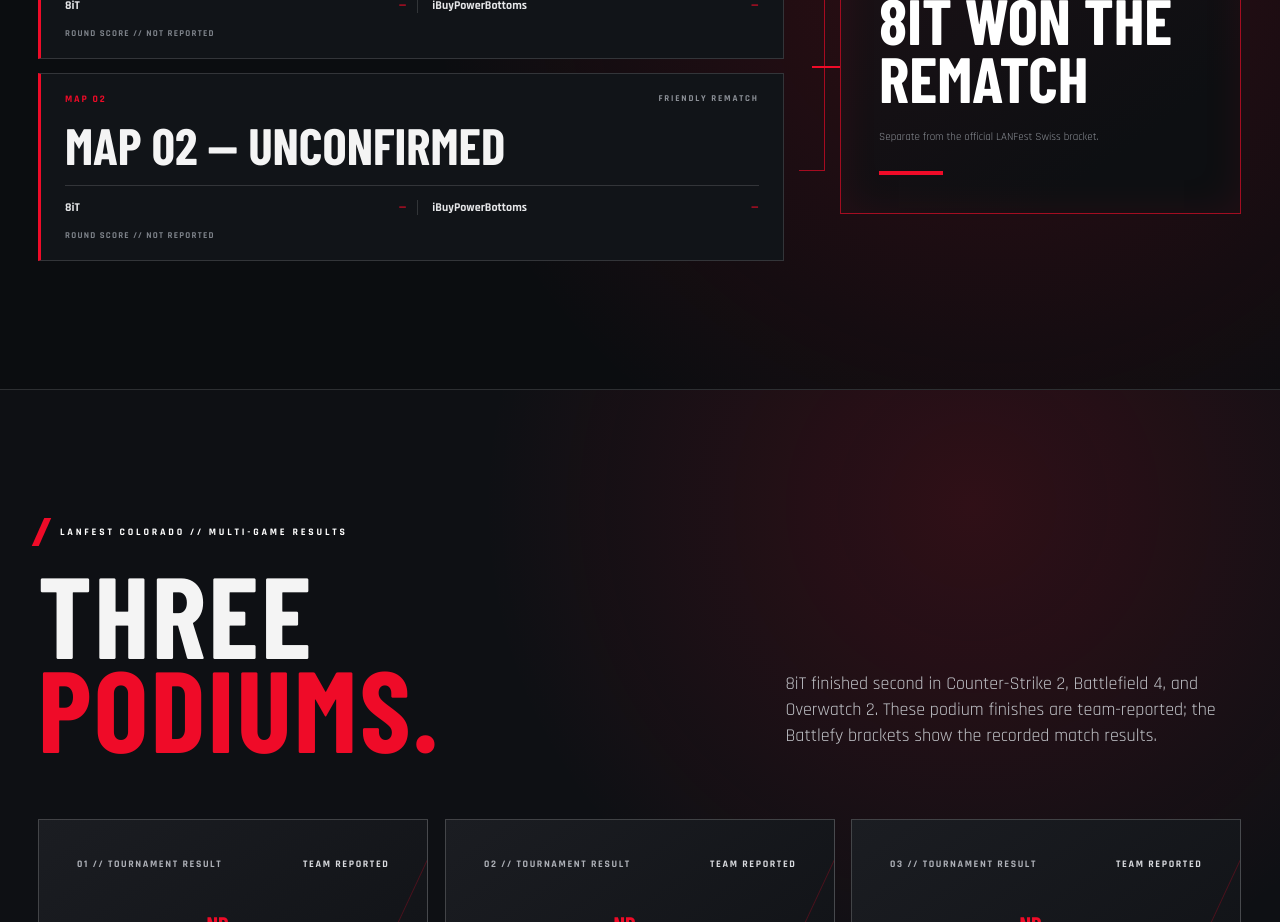
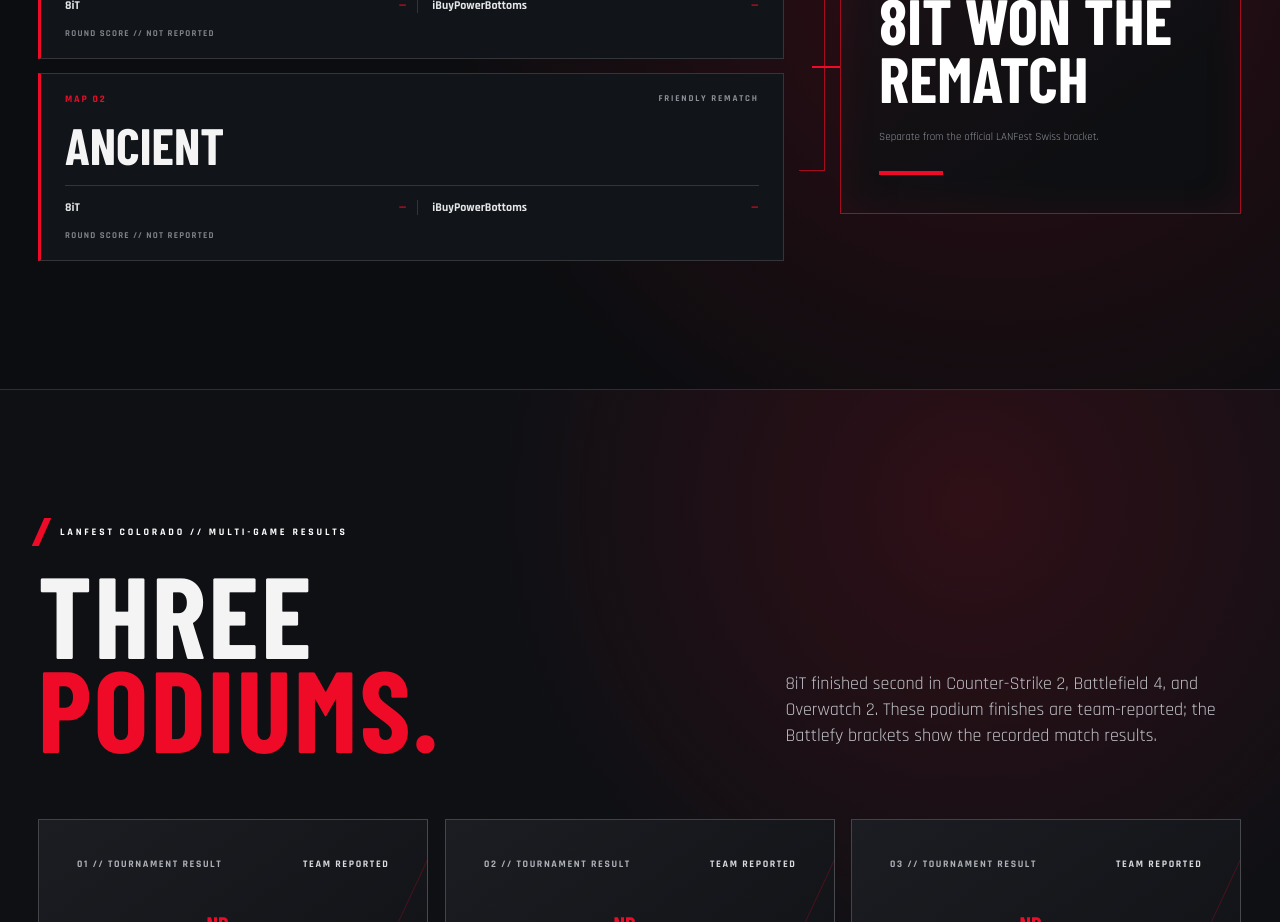
Before and after one commit to T24085/8iT, a React (Vite) app: page / in a window 1280 px wide. Shown: the part 6060-6982 px from the top of the page. Built offline with nearby package versions, Linux system fonts and the light colour scheme; a web font is replaced by a local one.

Commit message:
Confirm Ancient as second friendly rematch map

```diff
--- a/src/RematchBracket.jsx
+++ b/src/RematchBracket.jsx
@@ -25,7 +25,7 @@
         const hasScore = String(map?.ourScore ?? '').trim() !== '' && String(map?.opponentScore ?? '').trim() !== '';
         return <article className="rematch-map" key={index}>
           <div className="rematch-map__top"><span>MAP {String(index + 1).padStart(2, '0')}</span><small>FRIENDLY REMATCH</small></div>
-          <h3>{map?.name || `Map ${index + 1} — unconfirmed`}</h3>
+          <h3>{map?.name || defaultRematch.maps[index]?.name}</h3>
           <div className="rematch-map__teams"><span>8iT <b>{hasScore ? map.ourScore : '—'}</b></span><span>{opponent} <b>{hasScore ? map.opponentScore : '—'}</b></span></div>
           <p>{hasScore ? 'MAP SCORE // TEAM REPORTED' : 'ROUND SCORE // NOT REPORTED'}</p>
         </article>;
--- a/src/siteData.js
+++ b/src/siteData.js
@@ -53,17 +53,20 @@
   outcome: '8iT WON THE REMATCH',
   maps: [
     { name: 'Train', ourScore: '', opponentScore: '' },
-    { name: 'Map 02 — unconfirmed', ourScore: '', opponentScore: '' },
+    { name: 'Ancient', ourScore: '', opponentScore: '' },
   ],
 };
 
 export function hydrateRematch(saved) {
   const data = saved && typeof saved === 'object' && !Array.isArray(saved) ? saved : {};
   const maps = Array.isArray(data.maps) ? data.maps : [];
+  const hydratedMaps = defaultRematch.maps.map((map, index) => ({ ...map, ...(maps[index] && typeof maps[index] === 'object' ? maps[index] : {}) }));
+  const secondMapName = String(hydratedMaps[1].name ?? '').trim();
+  if (!secondMapName || /^Map\s*0?2\s*[—–-]\s*unconfirmed$/i.test(secondMapName)) hydratedMaps[1].name = 'Ancient';
   return {
     ...structuredClone(defaultRematch),
     ...data,
-    maps: defaultRematch.maps.map((map, index) => ({ ...map, ...(maps[index] && typeof maps[index] === 'object' ? maps[index] : {}) })),
+    maps: hydratedMaps,
   };
 }
 
```
Also changed, not shown: 2 other files (tests, documents, lock files or other folders).
